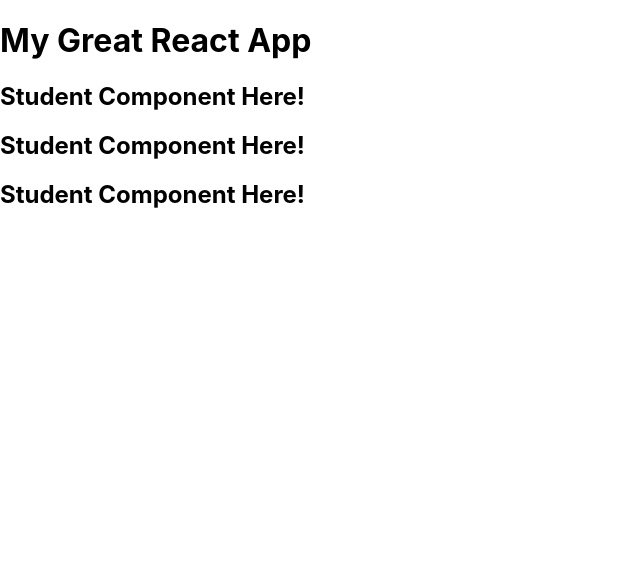
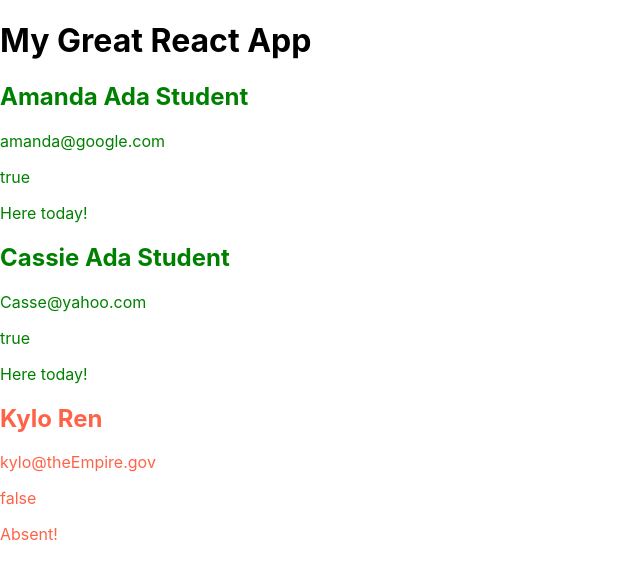
Before and after one commit to Ada-C10/nodes-react-hello-world, a React (Create React App) app: page / in a window 1280 px wide. Shown: the top 578 px of the page, without its empty margins (0-640 px from the left). Built offline with nearby package versions, Linux system fonts and the light colour scheme.

Commit message:
using Map and key field

```diff
--- a/src/App.css
+++ b/src/App.css
@@ -5,6 +5,10 @@
 .App-logo {
   animation: App-logo-spin infinite 20s linear;
   height: 40vmin;
+}
+
+.present {
+  color: green;
 }
 
 .App-header {
--- a/src/App.js
+++ b/src/App.js
@@ -5,16 +5,52 @@ import Student from './components/Student';
 // Non Component Stuff
 import './App.css';
 
+const adaStudents = [
+  {
+    name: 'Amanda',
+    lastName: 'Ada Student',
+    email: 'amanda@google.com',
+    present: true,
+  },
+  {
+    name: 'Cassie',
+    lastName: 'Ada Student',
+    email: 'Casse@yahoo.com',
+    present: true,
+  },
+  {
+    name: 'Kylo',
+    lastName: 'Ren',
+    email: 'kylo@theEmpire.gov',
+    present: false,
+  }
+];
+
 class App extends Component {
 
   render() {
+
+    const studentComponents = adaStudents.map((student, index) => {
+      return <Student
+        name={student.name}
+        email={student.email}
+        present={student.present}
+        lastName={student.lastName}
+        key={index}
+        />
+    });
+
+    const myJSX = [
+      <p key="cheez">I love Cheez</p>,
+      <p key="turkey">I ate too much turkey</p>
+    ];
+
+
+
     return (
       <main className="app">
         <h1>My Great React App</h1>
-        <Student />
-        <Student />
-        <Student />
-
+        {studentComponents}
       </main>
     )
   }
--- /dev/null
+++ b/src/components/Student.css
@@ -0,0 +1,8 @@
+
+.present {
+  color: navy;
+}
+
+.absent {
+  color: tomato;
+}
--- a/src/components/Student.js
+++ b/src/components/Student.js
@@ -1,9 +1,17 @@
 import React from 'react';
+import './Student.css'
 
-const Student = () => {
+
+const Student = (props) => {
+
+    console.log(props);
+    // props.name='Jonnie 5'; not allowed
     return (
-        <section>
-            <h2>Student Component Here!</h2>
+        <section className={ props.present? "present": "absent"}>
+            <h2>{props.name}  {props.lastName} </h2>
+            <p>{props.email}</p>
+            <p>{props.present.toString()}</p>
+            <p> {props.present ? "Here today!": "Absent!" }</p>
         </section>
     )
 };
```
